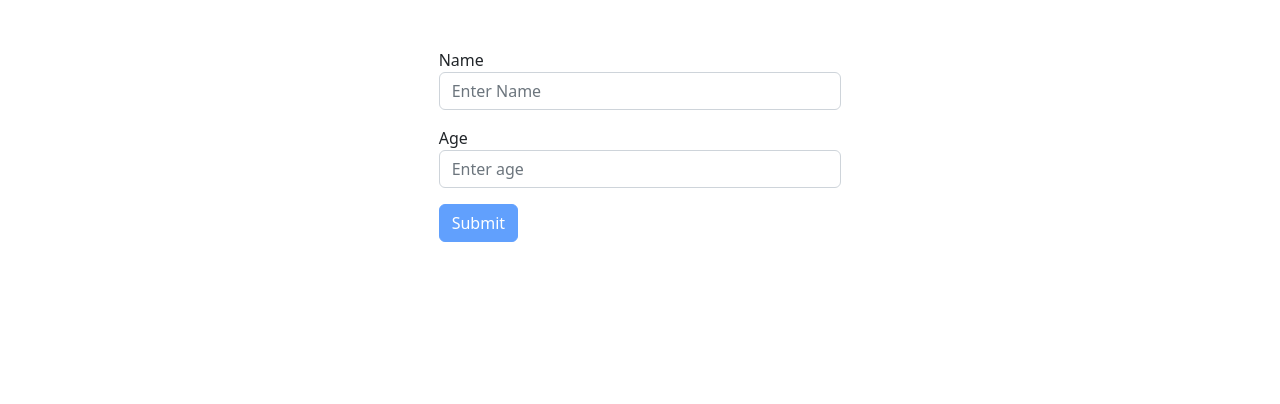
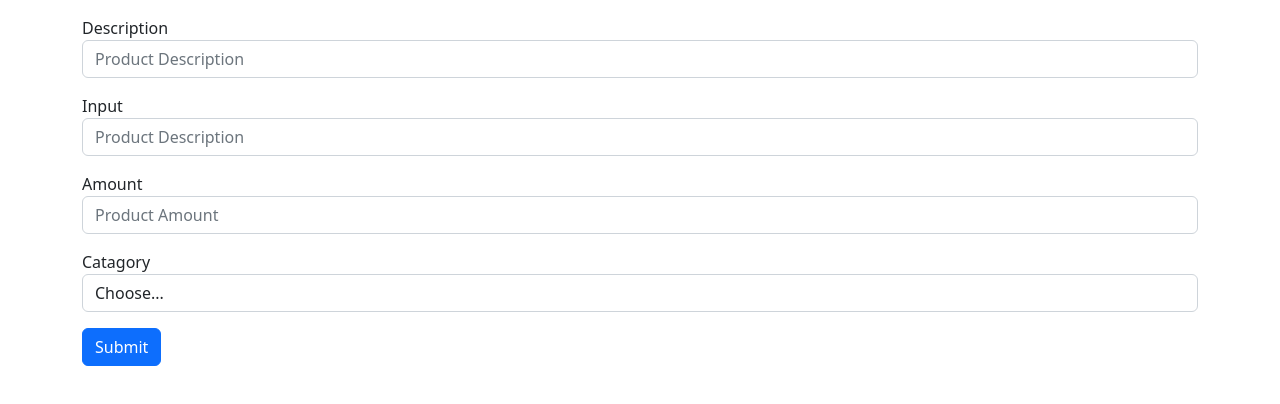
Before and after one commit to tamjidzihan/reactJS, a React (Vite) app: page / in a window 1280 px wide. Shown: the top 404 px of the page. Built offline with nearby package versions, Linux system fonts and the light colour scheme.

Commit message:
office 2024-05-07

```diff
--- a/src/App.tsx
+++ b/src/App.tsx
@@ -17,6 +17,7 @@ import FormsUseForm from './components/FormsUseForm';
 import FormValidation from './components/FormValidation';
 import FormValidationWithZod from './components/FormValidationWithZod';
 import SubmitButtonDisable from './components/SubmitButtonDisable';
+import Project from './components/Project';
 
 function App() {
 
@@ -328,9 +329,13 @@ function App() {
   return (
 
     <>
+      <Project />
 
 
-      <SubmitButtonDisable />
+
+
+
+      {/* <SubmitButtonDisable /> */}
 
       {/* <FormValidationWithZod /> */}
 
@@ -413,6 +418,7 @@ function App() {
         <p>{drink.title + ' ' + drink.price}</p>
         <button className=' btn btn-primary ' onClick={handleClick}>Click ME</button>
       </div> */}
+
       {/* <div className=' container mt-4'>
         <p>Name: {customer.name}</p>
         <p>Age: {customer.age}</p>
--- /dev/null
+++ b/src/components/Project.tsx
@@ -0,0 +1,104 @@
+import { z } from 'zod';
+import { zodResolver } from '@hookform/resolvers/zod';
+import { FieldValues, useForm } from 'react-hook-form';
+
+
+const catagorys = ['Groceries', 'Utilities', 'Entertainment'] as const
+
+const schema = z.object({
+    description: z.string().min(3, { message: 'Description should be at least 3 Charecter' }),
+    amount: z.number({ invalid_type_error: "Amount is required" }).min(0.01).max(100_000),
+    catagory: z.enum(catagorys, {
+        errorMap: () =>
+            ({ message: "Catagory Is requaired" })
+    }),
+    input: z.string().min(1, { message: "This field Is requaired" })
+})
+
+type FromData = z.infer<typeof schema>
+
+
+function Project() {
+
+    const { register, handleSubmit, formState: { errors } } = useForm<FromData>({ resolver: zodResolver(schema) })
+
+    const onSubmit = (data: FieldValues) => {
+        console.log(data)
+    }
+
+
+    return (
+        <form className=' container py-3' onSubmit={handleSubmit(onSubmit)}>
+
+            <div className="form-group pb-3">
+                <label htmlFor="description">Description</label>
+                <input
+                    {...register('description')}
+                    type="text"
+                    className="form-control"
+                    id="description"
+                    placeholder="Product Description" />
+                {errors.description &&
+                    <div className="alert alert-danger py-0 my-1 " role="alert">
+                        {errors.description.message}
+                    </div>}
+            </div>
+
+            <div className="form-group pb-3">
+                <label htmlFor="input">Input</label>
+                <input
+                    {...register('input')}
+                    type="text"
+                    className="form-control"
+                    id="input"
+                    placeholder="Product Description" />
+                {errors.input &&
+                    <div className="alert alert-danger py-0 my-1 " role="alert">
+                        {errors.input.message}
+                    </div>}
+            </div>
+
+
+            <div className="form-group pb-3">
+                <label htmlFor="amount">Amount</label>
+                <input
+                    {...register('amount', { valueAsNumber: true })}
+                    type="number"
+                    className="form-control"
+                    name='amount'
+                    id="amount"
+                    placeholder="Product Amount" />
+                {errors.amount &&
+                    <div className="alert alert-danger py-0 my-1 " role="alert">
+                        {errors.amount.message}
+                    </div>}
+            </div>
+
+
+            <div className="form-group pb-3">
+                <label htmlFor="inputState">Catagory</label>
+                <select
+                    {...register('catagory')}
+                    name='catagory'
+                    defaultValue={''}
+                    id="inputState"
+                    className="form-control">
+                    <option value="" >Choose...</option>
+                    {catagorys.map((catagory, index) =>
+                        <option key={index} value={catagory} >{catagory}</option>
+                    )}
+                </select>
+                {errors.catagory &&
+                    <div className="alert alert-danger py-0 my-1 " role="alert">
+                        {errors.catagory.message}
+                    </div>}
+            </div>
+
+
+            <button type="submit" className="btn btn-primary">Submit</button>
+
+        </form>
+    )
+}
+
+export default Project
```
